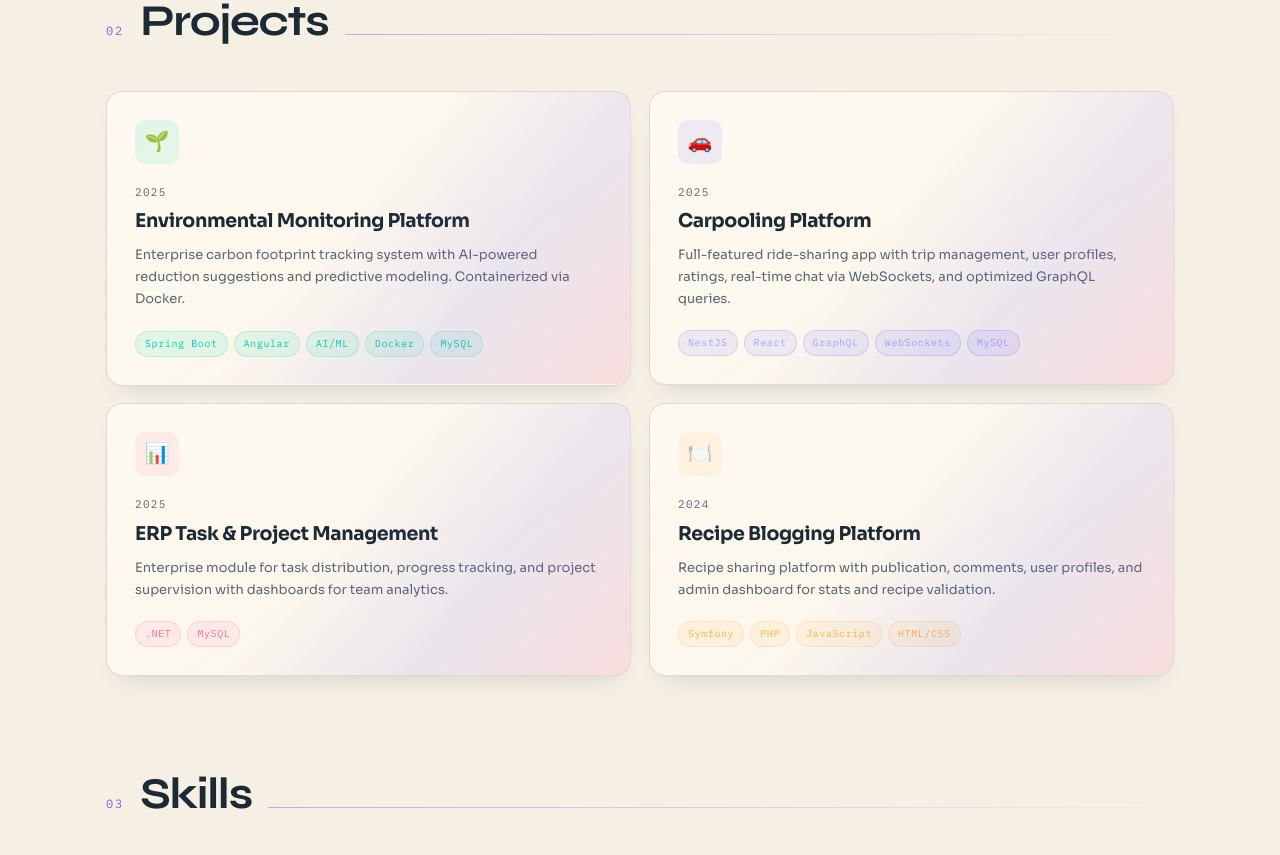
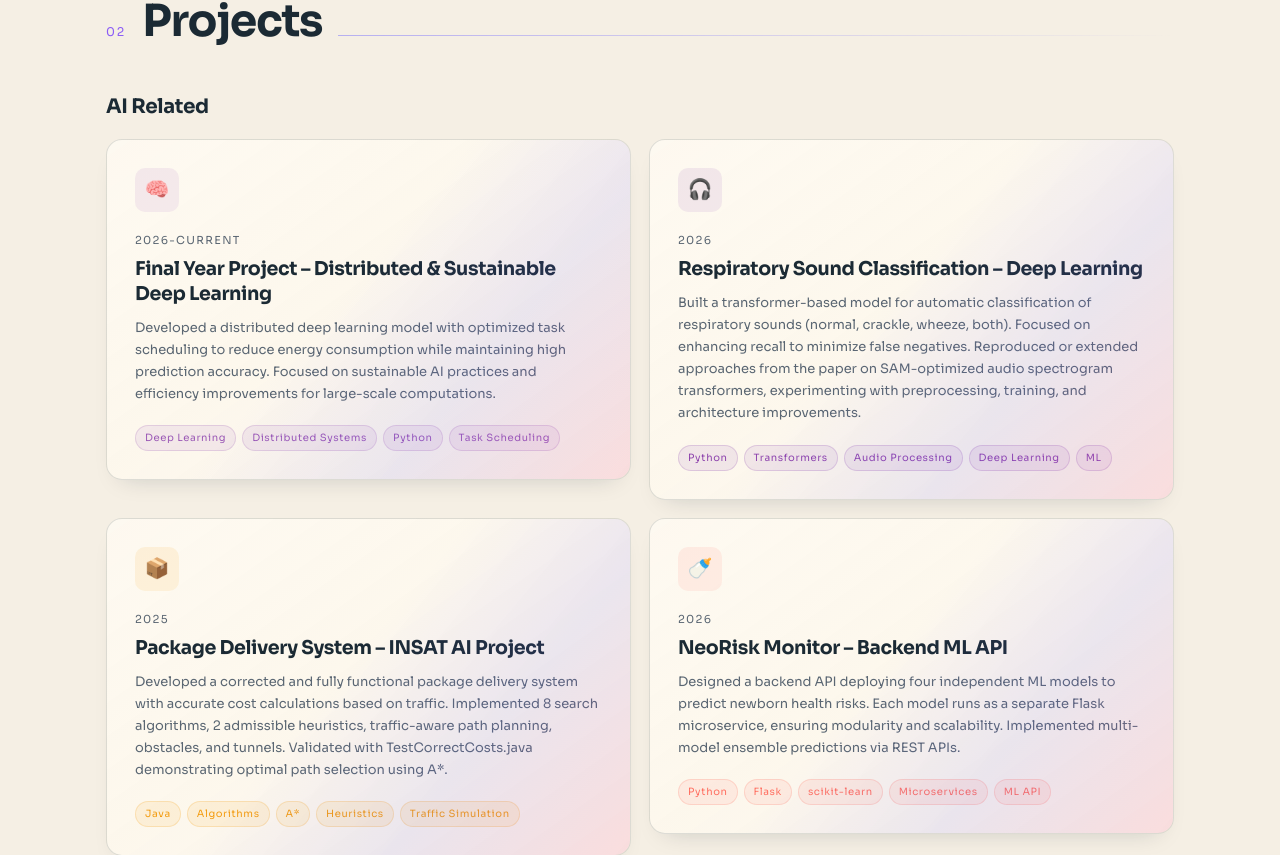
Before and after one commit to samar14bh/samar-ben-houidi-portfolio, a React (Create React App) app: page / in a window 1280 px wide. Shown: the part 1722-2577 px from the top of the page. Built offline with nearby package versions, Linux system fonts and the light colour scheme.

Commit message:
adding the new projects and fixing few details

```diff
--- a/src/components/Contact.css
+++ b/src/components/Contact.css
@@ -18,6 +18,7 @@
 }
 
 .contact-heading {
+  font-family: var(--font-body);
   font-size: clamp(34px, 5vw, 52px);
   font-weight: 800;
   letter-spacing: -0.03em;
@@ -52,7 +53,7 @@
   text-decoration: none;
   color: var(--text);
   transition: color 0.2s, transform 0.2s, background 0.2s, border-color 0.2s;
-  font-family: var(--font-mono);
+  font-family: var(--font-body);
   border: 1px solid var(--border);
   border-radius: 999px;
   padding: 8px 14px;
@@ -88,10 +89,10 @@
   text-align: center;
   margin-top: 60px;
   padding: 24px;
-  font-family: var(--font-mono);
+  font-family: var(--font-body);
   font-size: 11px;
   color: var(--muted);
-  letter-spacing: 0.12em;
+  letter-spacing: 0.08em;
   border-top: 1px solid var(--border);
 }
 
--- a/src/components/Hero.css
+++ b/src/components/Hero.css
@@ -88,7 +88,8 @@
 }
 
 .hero-name {
-  font-size: clamp(48px, 8vw, 92px);
+  font-family: var(--font-body);
+  font-size: clamp(38px, 8vw, 72px);
   font-weight: 800;
   line-height: 1.0;
   letter-spacing: -0.04em;
--- a/src/components/Hero.js
+++ b/src/components/Hero.js
@@ -16,6 +16,7 @@ export default function Hero({ data }) {
 
           <h1 className="hero-name">
             <span className="hero-name-main">Samar</span>
+            <br></br>
             <span className="hero-name-last">Ben Houidi</span>
           </h1>
 
--- a/src/components/Projects.css
+++ b/src/components/Projects.css
@@ -1,3 +1,14 @@
+.projects-group {
+  margin-bottom: 36px;
+}
+
+.projects-group-title {
+  font-size: 20px;
+  font-weight: 700;
+  letter-spacing: -0.02em;
+  margin-bottom: 16px;
+}
+
 .projects-grid {
   display: grid;
   grid-template-columns: repeat(2, 1fr);
@@ -85,6 +96,10 @@
 }
 
 @media (max-width: 768px) {
+  .projects-group {
+    margin-bottom: 28px;
+  }
+
   .projects-grid {
     grid-template-columns: 1fr;
   }
--- a/src/components/Projects.js
+++ b/src/components/Projects.js
@@ -2,14 +2,17 @@ import { SectionWrap, SectionHead, FadeIn } from './Section';
 import './Projects.css';
 
 export default function Projects({ projects }) {
-  return (
-    <SectionWrap id="projects">
-      <FadeIn>
-        <SectionHead num="02" title="Projects" />
-      </FadeIn>
-      <div className="projects-grid">
-        {projects.map((p, i) => (
-          <FadeIn key={i} delay={i * 80}>
+  const sortByOrderDesc = (a, b) => (b.order ?? 0) - (a.order ?? 0);
+
+  const aiProjects = projects
+    .filter((project) => project.category === 'ai')
+    .sort(sortByOrderDesc);
+  const webProjects = projects
+    .filter((project) => project.category === 'web')
+    .sort(sortByOrderDesc);
+
+  const renderProjectCard = (p, i, delayBase = 0) => (
+    <FadeIn key={`${p.title}-${i}`} delay={delayBase + i * 80}>
       <div className="project-card">
         <div
           className="project-icon"
@@ -37,7 +40,29 @@ export default function Projects({ projects }) {
         </div>
       </div>
     </FadeIn>
-        ))}
+  );
+
+  return (
+    <SectionWrap id="projects">
+      <FadeIn>
+        <SectionHead num="02" title="Projects" />
+      </FadeIn>
+      <div className="projects-group">
+        <FadeIn>
+          <h3 className="projects-group-title">AI Related</h3>
+        </FadeIn>
+        <div className="projects-grid">
+          {aiProjects.map((p, i) => renderProjectCard(p, i))}
+        </div>
+      </div>
+
+      <div className="projects-group">
+        <FadeIn>
+          <h3 className="projects-group-title">Web Development</h3>
+        </FadeIn>
+        <div className="projects-grid">
+          {webProjects.map((p, i) => renderProjectCard(p, i, 120))}
+        </div>
       </div>
     </SectionWrap>
   );
--- a/src/data.js
+++ b/src/data.js
@@ -42,6 +42,7 @@ export const data = {
  projects: [
   {
     icon: "🌱",
+    category: "ai",
     color: "#00d4aa",
     colorBg: "rgba(0,212,170,0.1)",
     colorBorder: "rgba(0,212,170,0.2)",
@@ -49,9 +50,11 @@ export const data = {
     title: "Environmental Monitoring Platform",
     desc: "Enterprise carbon footprint tracking system with AI-powered reduction suggestions and predictive modeling. Containerized via Docker.",
     tags: ["Spring Boot", "Angular", "AI/ML", "Docker", "MySQL"],
+    order:1,
   },
   {
     icon: "🚗",
+    category: "web",
     color: "#a8a4ff",
     colorBg: "rgba(108,99,255,0.1)",
     colorBorder: "rgba(108,99,255,0.2)",
@@ -59,9 +62,11 @@ export const data = {
     title: "Carpooling Platform",
     desc: "Full-featured ride-sharing app with trip management, user profiles, ratings, real-time chat via WebSockets, and optimized GraphQL queries.",
     tags: ["NestJS", "React", "GraphQL", "WebSockets", "MySQL"],
+    order:2,
   },
   {
     icon: "📊",
+    category: "web",
     color: "#ff6b9d",
     colorBg: "rgba(255,107,157,0.1)",
     colorBorder: "rgba(255,107,157,0.2)",
@@ -69,9 +74,59 @@ export const data = {
     title: "ERP Task & Project Management",
     desc: "Enterprise module for task distribution, progress tracking, and project supervision with dashboards for team analytics.",
     tags: [".NET", "MySQL"],
+    order:3,
+  },
+  {
+    icon: "🧠",
+    category: "ai",
+    color: "#9b59b6",
+    colorBg: "rgba(155,89,182,0.1)",
+    colorBorder: "rgba(155,89,182,0.2)",
+    year: "2026-current",
+    title: "Final Year Project – Distributed & Sustainable Deep Learning",
+    desc: "Developed a distributed deep learning model with optimized task scheduling to reduce energy consumption while maintaining high prediction accuracy. Focused on sustainable AI practices and efficiency improvements for large-scale computations.",
+    tags: ["Deep Learning", "Distributed Systems", "Python", "Task Scheduling"],
+    order:5,
+  },
+  {
+    icon: "🍼",
+    category: "ai",
+    color: "#ff6f61",
+    colorBg: "rgba(255,111,97,0.1)",
+    colorBorder: "rgba(255,111,97,0.2)",
+    year: "2026",
+    title: "NeoRisk Monitor – Backend ML API",
+    desc: "Designed a backend API deploying four independent ML models to predict newborn health risks. Each model runs as a separate Flask microservice, ensuring modularity and scalability. Implemented multi-model ensemble predictions via REST APIs.",
+    tags: ["Python", "Flask", "scikit-learn", "Microservices", "ML API"],
+    order:2,
+  },
+  {
+  icon: "📦",
+  category: "ai",
+  color: "#f39c12",
+  colorBg: "rgba(243,156,18,0.1)",
+  colorBorder: "rgba(243,156,18,0.2)",
+  year: "2025",
+  title: "Package Delivery System – INSAT AI Project",
+  desc: "Developed a corrected and fully functional package delivery system with accurate cost calculations based on traffic. Implemented 8 search algorithms, 2 admissible heuristics, traffic-aware path planning, obstacles, and tunnels. Validated with TestCorrectCosts.java demonstrating optimal path selection using A*.",
+  tags: ["Java", "Algorithms", "A*", "Heuristics", "Traffic Simulation"],
+  order:3,
+},
+  {
+    icon: "🎧",
+    category: "ai",
+    color: "#8e44ad",
+    colorBg: "rgba(142,68,173,0.1)",
+    colorBorder: "rgba(142,68,173,0.2)",
+    year: "2026",
+    title: "Respiratory Sound Classification – Deep Learning",
+    desc: "Built a transformer-based model for automatic classification of respiratory sounds (normal, crackle, wheeze, both). Focused on enhancing recall to minimize false negatives. Reproduced or extended approaches from the paper on SAM-optimized audio spectrogram transformers, experimenting with preprocessing, training, and architecture improvements.",
+    tags: ["Python", "Transformers", "Audio Processing", "Deep Learning", "ML"],
+    order:4,
   },
   {
     icon: "🍽️",
+    category: "web",
     color: "#ffb347",
     colorBg: "rgba(255,179,71,0.1)",
     colorBorder: "rgba(255,179,71,0.2)",
@@ -79,22 +134,57 @@ export const data = {
     title: "Recipe Blogging Platform",
     desc: "Recipe sharing platform with publication, comments, user profiles, and admin dashboard for stats and recipe validation.",
     tags: ["Symfony", "PHP", "JavaScript", "HTML/CSS"],
+    order:1,
   },
+
 ],
-
   skills: [
-    { label: "Frameworks", items: ["Angular", "Spring Boot", "Django", ".NET", "NestJS", "React", "Symfony"] },
-    { label: "Languages", items: ["TypeScript", "JavaScript", "Java", "Python", "C++", "PHP"] },
-    { label: "Databases", items: ["PostgreSQL", "MySQL", "MongoDB"] },
-    { label: "DevOps & Tools", items: ["Docker", "Kubernetes", "GitLab CI", "GitHub", "SonarQube"] },
-    { label: "Interests", items: ["Machine Learning", "DevOps", "Cybersecurity", "Mobile Dev"] },
-    { label: "Spoken Languages", items: ["French", "English", "Spanish", "Arabic"] },
+  {
+    label: "Frameworks & Libraries",
+    items: [
+      "Angular", "Spring Boot", "Django", ".NET", "NestJS", "React", "Symfony", "Flask", "scikit-learn", "Transformers"
+    ]
+  },
+  {
+    label: "Programming Languages",
+    items: [
+      "Python", "Java", "TypeScript", "JavaScript", "C++", "PHP", "SQL"
+    ]
+  },
+  {
+    label: "Big Data & Distributed Systems",
+    items: [
+      "Hadoop", "Spark", "Kafka", "Distributed Deep Learning", "Microservices Architecture"
+    ]
+  },
+  {
+    label: "DevOps & Tools",
+    items: [
+      "Docker", "Kubernetes", "Git", "GitLab CI", "GitHub", "SonarQube", "CI/CD"
+    ]
+  },
+  {
+    label: "Databases",
+    items: [
+      "PostgreSQL", "MySQL", "MongoDB"
+    ]
+  },
+  {
+    label: "Machine Learning & AI",
+    items: [
+      "Machine Learning", "Deep Learning", "Audio Signal Processing", "Optimization & Algorithms", "REST APIs"
+    ]
+  },
+  {
+    label: "Spoken Languages",
+    items: ["French", "English", "Spanish", "Arabic"]
+  },
 ],
 
   education: [
   {
-      degree: "Cycle Ingénieur — Software Engineering",
-      school: "INSAT — Institut National des Sciences Appliquées et de Technologie",
+    degree: "Engineering Cycle — Software Engineering",
+    school: "INSAT — National Institute of Applied Sciences and Technology",
     year: "2024 → present · Tunis, Tunisia",
   },
   {
@@ -103,8 +193,8 @@ export const data = {
     year: "2022–2024 · Tunis, Tunisia",
   },
   {
-      degree: "Baccalauréat — Experimental Sciences, Très Bien",
-      school: "Lycée Slimen Ben Slimen",
+    degree: "High School Diploma — Experimental Sciences, Highest Honors",
+    school: "Slimen Ben Slimen High School",
     year: "2022 · Zaghouan, Tunisia",
   },
 ],
--- a/src/index.css
+++ b/src/index.css
@@ -18,9 +18,9 @@
   --shadow: 0 24px 55px -24px rgba(15, 34, 45, 0.45);
   --card-shadow: 0 12px 24px -16px rgba(15, 34, 45, 0.22);
   --font-body: 'Sora', sans-serif;
-  --font-display: 'Syne', sans-serif;
-  --font-serif: 'Cormorant Garamond', serif;
-  --font-mono: 'IBM Plex Mono', monospace;
+  --font-display: 'Sora', sans-serif;
+  --font-serif: 'Sora', sans-serif;
+  --font-mono: 'Sora', sans-serif;
 }
 
 * {
```
Lines whose indentation alone changed are shown as unchanged.
